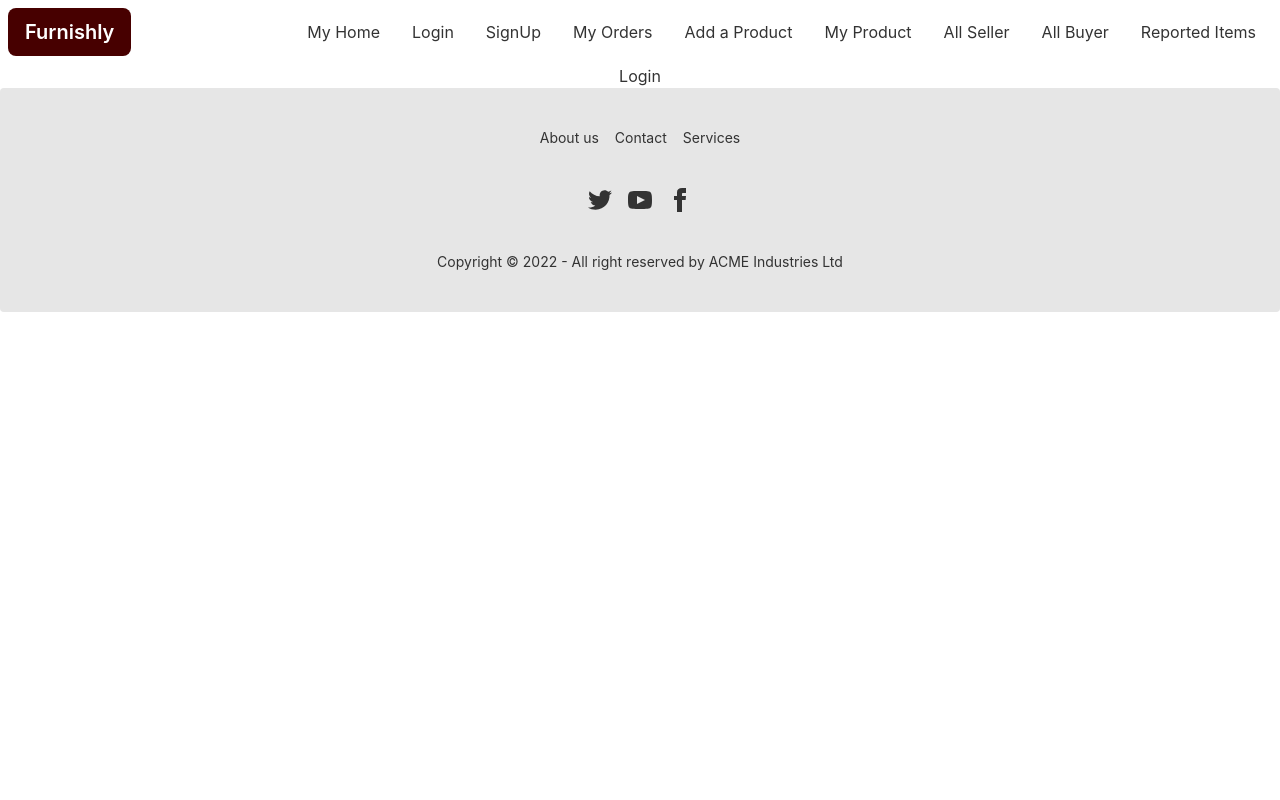
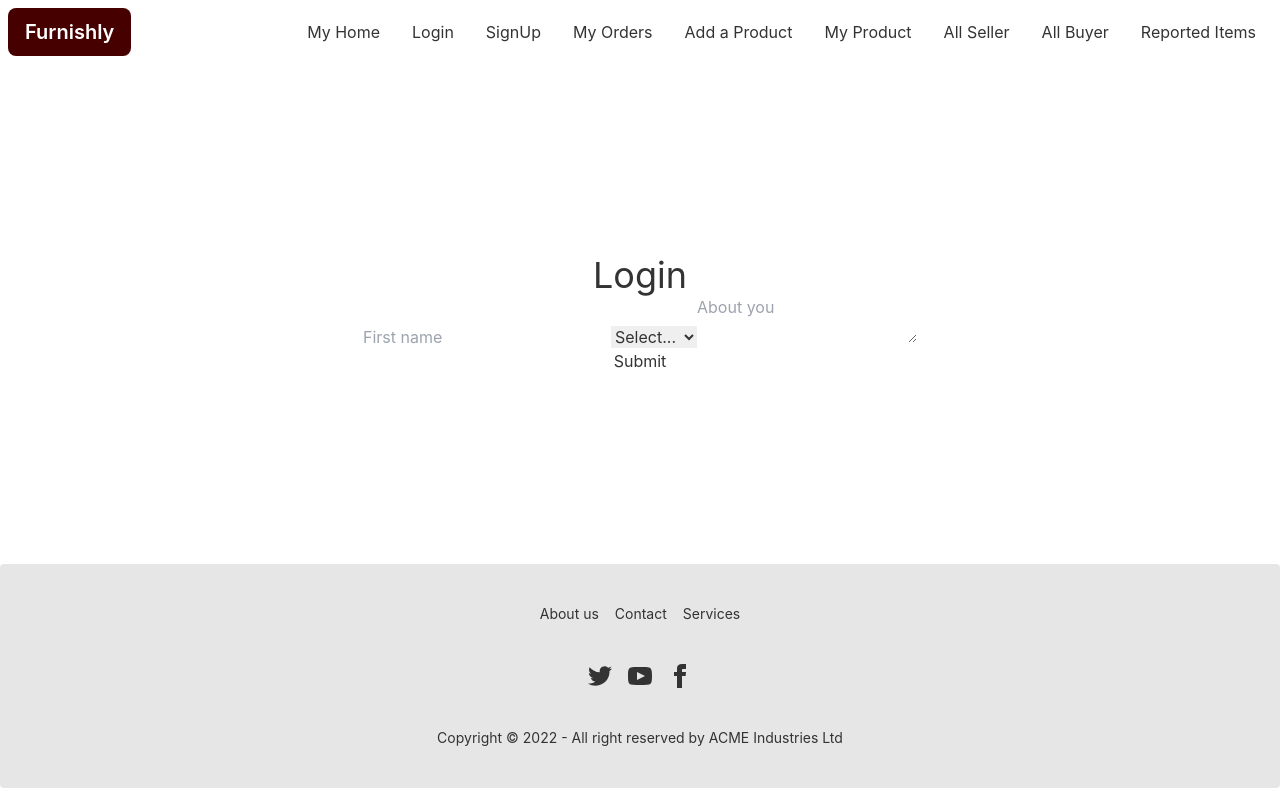
Before and after one commit to sumaiya357/resale-client, a React (Create React App) app: page /login in a window 1280 px wide. Built offline with nearby package versions, Linux system fonts and the light colour scheme.

Commit message:
login form created

```diff
--- a/package.json
+++ b/package.json
@@ -9,6 +9,7 @@
     "daisyui": "^2.42.1",
     "react": "^18.2.0",
     "react-dom": "^18.2.0",
+    "react-hook-form": "^7.40.0",
     "react-router-dom": "^6.4.3",
     "react-scripts": "5.0.1",
     "web-vitals": "^2.1.4"
--- a/src/Pages/Login/Login.js
+++ b/src/Pages/Login/Login.js
@@ -1,9 +1,27 @@
-import React from 'react';
+import React, { useState } from 'react';
+import { useForm } from 'react-hook-form';
 
 const Login = () => {
+    const { register, handleSubmit } = useForm();
+    const [data, setData] = useState("");
+
     return (
-        <div>
-            <h2>Login</h2>
+        <div className='h-[500px] flex justify-center items-center'>
+            <div>
+                <h2 className='text-4xl'>Login</h2>
+                <form onSubmit={handleSubmit((data) => setData(JSON.stringify(data)))}>
+
+                    <input {...register("firstName")} placeholder="First name" />
+                    <select {...register("category", { required: true })}>
+                        <option value="">Select...</option>
+                        <option value="A">Option A</option>
+                        <option value="B">Option B</option>
+                    </select>
+                    <textarea {...register("aboutYou")} placeholder="About you" />
+                    <p>{data}</p>
+                    <input type="submit" />
+                </form>
+            </div>
         </div>
     );
 };
```
Also changed, not shown: 1 other file (tests, documents, lock files or other folders).
